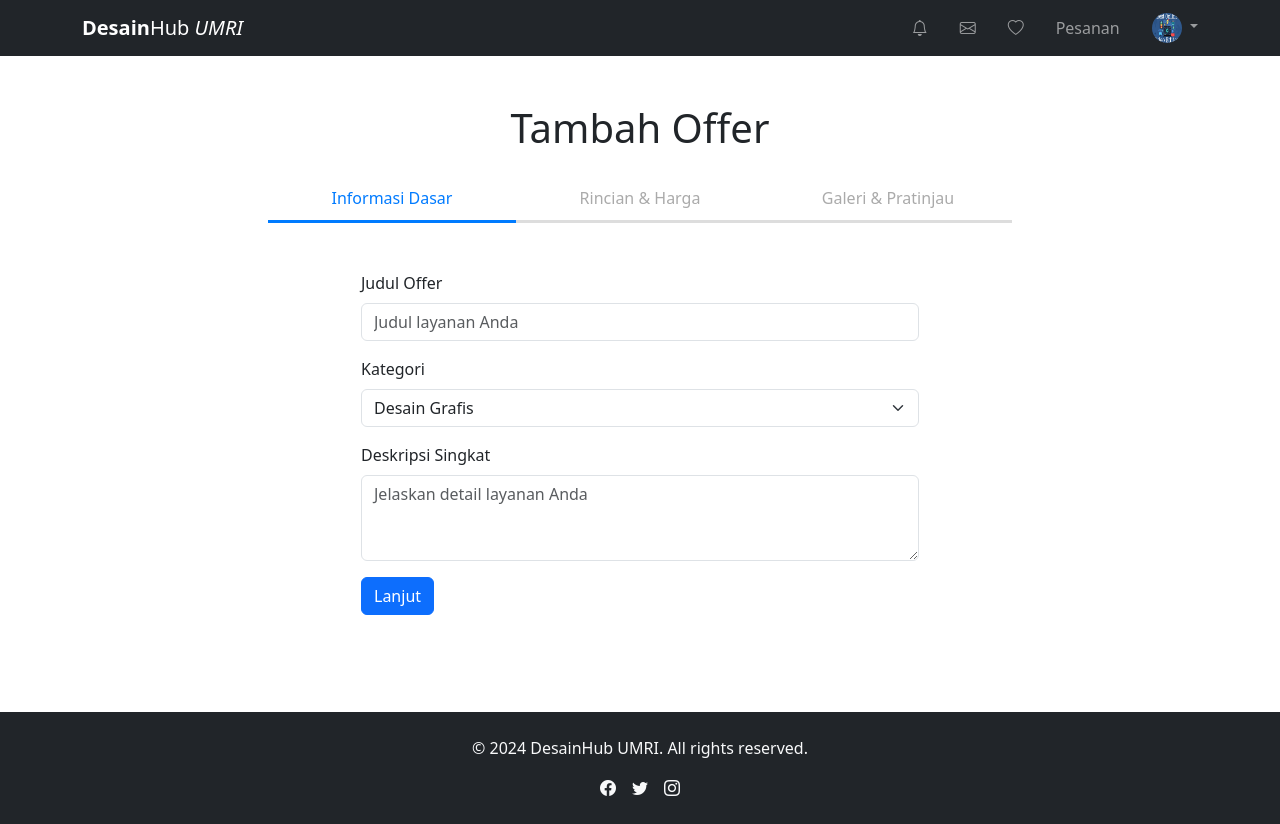
After one commit to michaelfitra/DesainHub, a PHP site: page /desainhub/pages/add-offer.php in a window 1280 px wide. The commit adds this page. Run offline with PHP 8.4, Linux system fonts and the light colour scheme.

Commit message:
gig-page and minor updt

```diff
--- a/includes/header.php
+++ b/includes/header.php
@@ -91,6 +91,8 @@ require $_SERVER['DOCUMENT_ROOT'] . '/DesainHub/config/config.php';
                             <hr class="dropdown-divider">
                         </li>
                         <li><a class="dropdown-item" href="<?php echo ASSETS_PATH_PAGES; ?>daftar-freelance.php">Daftar Sebagai Freelancher</a></li>
+                        <li><hr class="dropdown-divider"></li>
+                        <li><a class="dropdown-item" href="">Logout</a></li>
                     </ul>
                 </li>
             </ul>
--- /dev/null
+++ b/pages/add-offer.php
@@ -0,0 +1,140 @@
+<!DOCTYPE html>
+<html lang="en">
+
+<head>
+    <meta charset="UTF-8">
+    <meta name="viewport" content="width=device-width, initial-scale=1.0">
+    <title>Tambah Offer</title>
+    <link href="https://cdn.jsdelivr.net/npm/bootstrap@5.3.3/dist/css/bootstrap.min.css" rel="stylesheet">
+    <link rel="stylesheet"
+        href="https://cdnjs.cloudflare.com/ajax/libs/bootstrap-icons/1.5.0/font/bootstrap-icons.min.css">
+    <link rel="stylesheet" href="assets/css/style.css">
+    <style>
+        .step-indicator {
+            display: flex;
+            justify-content: space-between;
+            margin-bottom: 20px;
+        }
+
+        .step {
+            flex: 1;
+            text-align: center;
+            padding: 10px;
+            border-bottom: 3px solid #ddd;
+            color: #aaa;
+        }
+
+        .step.active {
+            border-color: #007bff;
+            color: #007bff;
+        }
+
+        .step.completed {
+            border-color: #28a745;
+            color: #28a745;
+        }
+
+        .hidden {
+            display: none;
+        }
+    </style>
+</head>
+
+<body>
+    <?php include '../includes/header.php'; ?>
+    <div class="container mt-5" style="height: 70vh;">
+        <h1 class="text-center mb-4">Tambah Offer</h1>
+
+        <div class="col-lg-8 offset-lg-2">
+            <div class="step-indicator">
+                <div class="step active" id="step-1-indicator">Informasi Dasar</div>
+                <div class="step" id="step-2-indicator">Rincian & Harga</div>
+                <div class="step" id="step-3-indicator">Galeri & Pratinjau</div>
+            </div>
+        </div>
+        <div class="col-lg-6 offset-lg-3 mt-5">
+            <!-- Sesi 1 -->
+            <form id="offer-form">
+                <div id="step-1" class="step-content">
+                    <div class="mb-3">
+                        <label for="title" class="form-label">Judul Offer</label>
+                        <input type="text" class="form-control" id="title" name="title"
+                            placeholder="Judul layanan Anda">
+                    </div>
+                    <div class="mb-3">
+                        <label for="category" class="form-label">Kategori</label>
+                        <select class="form-select" id="category" name="category">
+                            <option value="Desain Grafis">Desain Grafis</option>
+                            <option value="Penulisan">Penulisan</option>
+                            <option value="Pemrograman">Pemrograman</option>
+                            <option value="Marketing">Marketing</option>
+                        </select>
+                    </div>
+                    <div class="mb-3">
+                        <label for="description" class="form-label">Deskripsi Singkat</label>
+                        <textarea class="form-control" id="description" name="description" rows="3"
+                            placeholder="Jelaskan detail layanan Anda"></textarea>
+                    </div>
+                    <button type="button" class="btn btn-primary" onclick="nextStep(2)">Lanjut</button>
+                </div>
+
+                <!-- Sesi 2 -->
+                <div id="step-2" class="step-content hidden">
+                    <div class="mb-3">
+                        <label for="price" class="form-label">Harga (Rp)</label>
+                        <input type="number" class="form-control" id="price" name="price"
+                            placeholder="Harga layanan Anda">
+                    </div>
+                    <div class="mb-3">
+                        <label for="duration" class="form-label">Waktu Pengerjaan (hari)</label>
+                        <input type="number" class="form-control" id="duration" name="duration"
+                            placeholder="Durasi pengerjaan">
+                    </div>
+                    <div class="mb-3">
+                        <label for="add-ons" class="form-label">Revisi Tambahan</label>
+                        <input type="number" class="form-control" id="add-ons" name="add_ons"
+                            placeholder="Jumlah revisi tambahan">
+                    </div>
+                    <button type="button" class="btn btn-secondary" onclick="prevStep(1)">Kembali</button>
+                    <button type="button" class="btn btn-primary" onclick="nextStep(3)">Lanjut</button>
+                </div>
+
+                <!-- Sesi 3 -->
+                <div id="step-3" class="step-content hidden">
+                    <div class="mb-3">
+                        <label for="offer_image" class="form-label">Unggah Gambar</label>
+                        <input class="form-control" type="file" id="offer_image" name="offer_image" accept="image/*">
+                    </div>
+                    <div class="mb-3">
+                        <label for="offer_video" class="form-label">Unggah Video (Opsional)</label>
+                        <input class="form-control" type="file" id="offer_video" name="offer_video" accept="video/*">
+                    </div>
+                    <button type="button" class="btn btn-secondary" onclick="prevStep(2)">Kembali</button>
+                    <button type="submit" class="btn btn-success">Simpan Offer</button>
+                </div>
+            </form>
+        </div>
+
+    </div>
+
+    <?php include '../includes/footer.php'; ?>
+
+    <script>
+        function nextStep(step) {
+            document.querySelectorAll('.step-content').forEach(content => content.classList.add('hidden'));
+            document.querySelector(`#step-${step}`).classList.remove('hidden');
+            document.querySelectorAll('.step').forEach(indicator => indicator.classList.remove('active', 'completed'));
+            document.querySelector(`#step-${step}-indicator`).classList.add('active');
+            if (step > 1) document.querySelector(`#step-${step - 1}-indicator`).classList.add('completed');
+        }
+
+        function prevStep(step) {
+            nextStep(step);
+        }
+    </script>
+
+    <script src="https://cdn.jsdelivr.net/npm/@popperjs/core@2.11.6/dist/umd/popper.min.js"></script>
+    <script src="https://cdn.jsdelivr.net/npm/bootstrap@5.3.0/dist/js/bootstrap.min.js"></script>
+</body>
+
+</html>
--- a/pages/freelancers-profile.php
+++ b/pages/freelancers-profile.php
@@ -97,7 +97,7 @@
                                 </tr>
                             </tbody>
                         </table>
-                        <a href="create-gig.php" class="btn btn-outline-success">Create New Gig</a>
+                        <a href="add-offer.php" class="btn btn-outline-success">Create New Gig</a>
                     </div>
                 </div>
 
--- a/pages/kategori.php
+++ b/pages/kategori.php
@@ -71,6 +71,8 @@
         </nav>
     </div>
 
+    <?php include '../includes/footer.php'; ?>
+
     <script src="https://cdn.jsdelivr.net/npm/@popperjs/core@2.11.6/dist/umd/popper.min.js"></script>
     <script src="https://cdn.jsdelivr.net/npm/bootstrap@5.3.0/dist/js/bootstrap.min.js"></script>
 </body>
--- a/pages/public-profile.php
+++ b/pages/public-profile.php
@@ -11,11 +11,11 @@
 <body>
     <?php include '../includes/header.php'; ?> <!-- Header file -->
 
-    <div class="container mt-5">
+    <div class="container mt-4">
         <!-- Profile Section -->
         <div class="row">
             <div class="col-md-4 text-center">
-                <div class="card shadow-sm">
+                <div class="card shadow-sm mb-3">
                     <div class="card-body">
                         <img src="https://via.placeholder.com/200" alt="Freelancer Photo" class="img-fluid rounded-circle mb-3">
                         <h3>Jane Doe</h3>
```
Also changed, not shown: pages/daftar-freelance.php (+20 -6 lines), pages/dashboard-profile.php (+5 -3 lines), pages/service-detail.php (+5 -3 lines).
